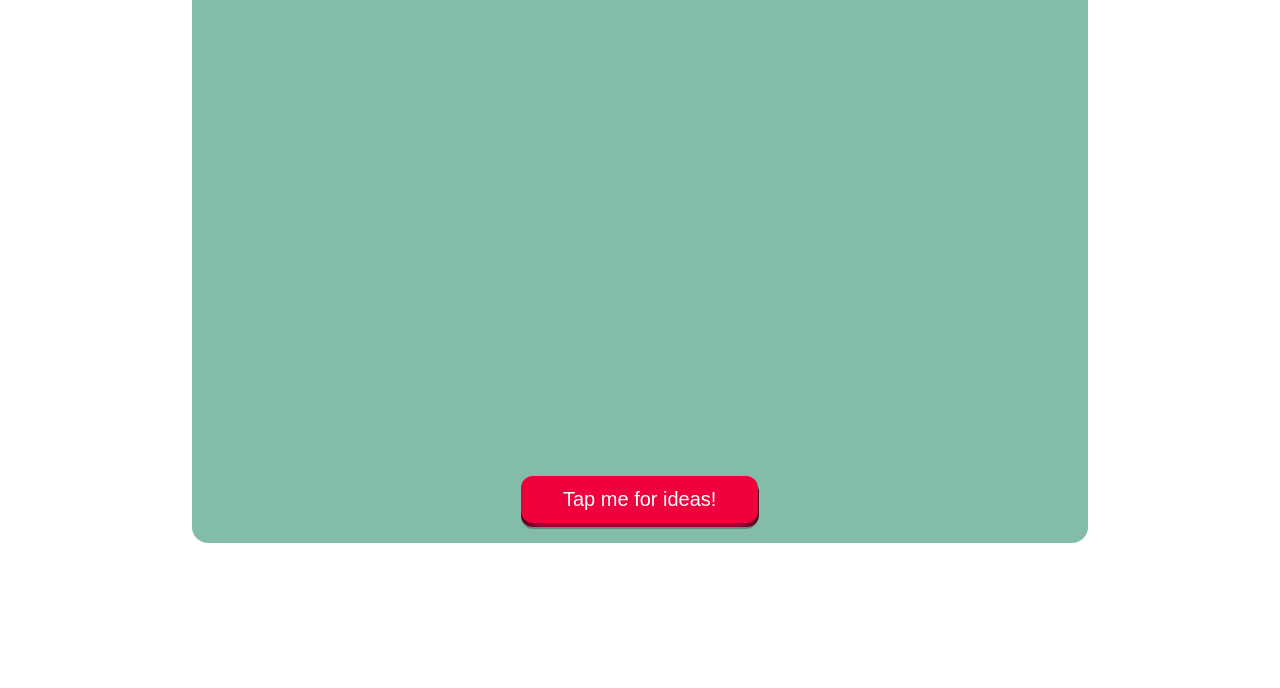
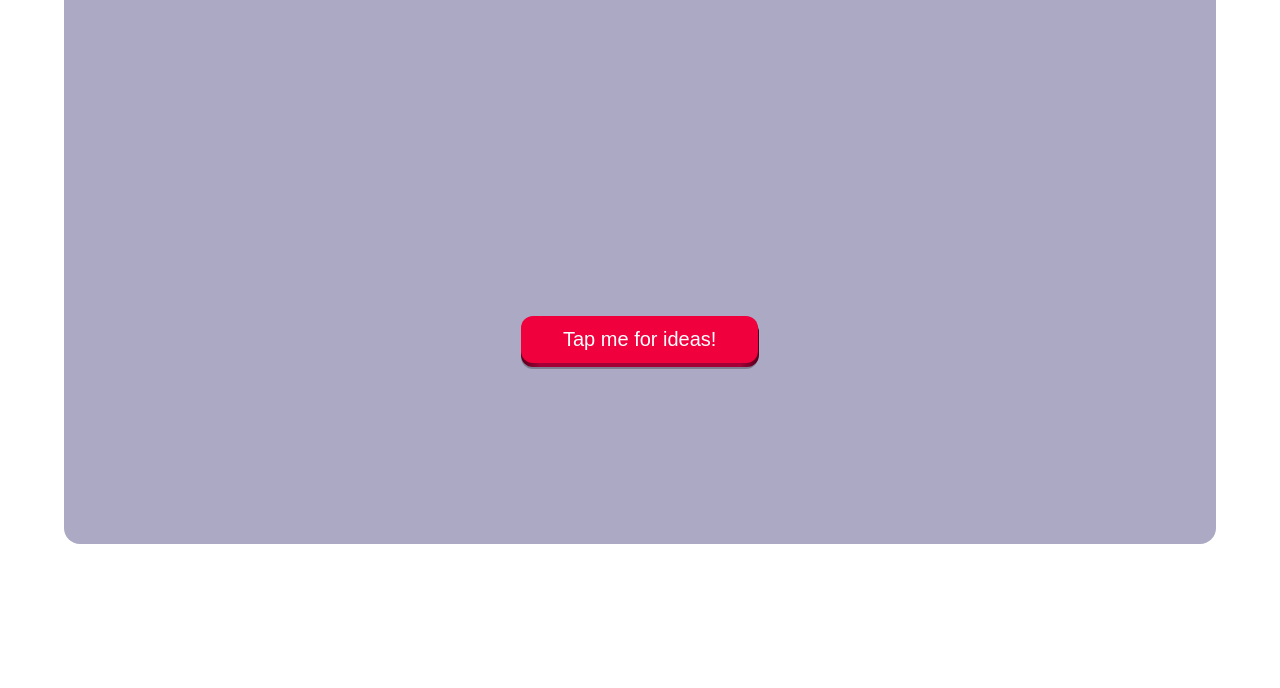
Before and after one commit to aleksandarlanger/bored_api_practice, a plain HTML site: page index.html in a window 1280 px wide. Shown: the part 112-800 px from the top of the page. Drawn offline with Linux system fonts and the light colour scheme.

Commit message:
Add files via upload

```diff
--- a/style.css
+++ b/style.css
@@ -16,16 +16,17 @@ h1 {
 }
 
 .main_wrap {
-  width: 70%;
+  width: 90%;
   margin: 0 auto;
-  background-color: #83bca9;
+  background-color: #aba9c3;
   border-radius: 1em;
   padding: 1em;
   margin-top: 1em;
+  height: 80vh;
 }
 
 #textHolder {
-  height: 50vh;
+  height: 30vh;
   text-align: center;
   margin-top: 6em;
 }
@@ -137,7 +138,7 @@ h1 {
   .main_wrap {
     width: 80%;
     margin: 0 auto;
-    background-color: #aba9c3;
+
     border-radius: 1em;
     padding: 1em;
     margin-top: 1em;
```
